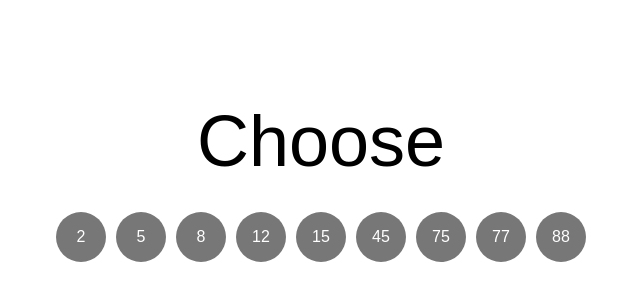
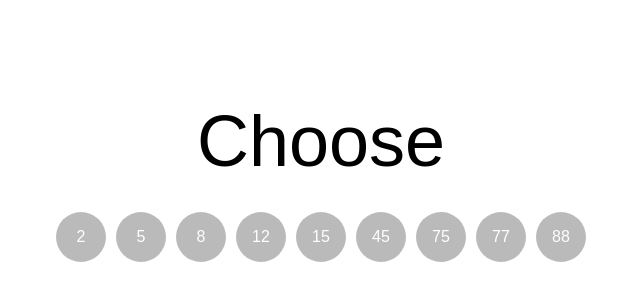
Before and after one commit to chardos/algorithm-viz, a React app: page / in a window 1280 px wide. Shown: the part 50-350 px from the top of the page, without its empty margins (319-959 px from the left). Built offline with nearby package versions, Linux system fonts and the light colour scheme; the HTML template or start-up script is replaced by a standard one.

Commit message:
Switch bubblesort to SingleNode

```diff
--- a/src/App.js
+++ b/src/App.js
@@ -7,8 +7,8 @@ class App extends Component {
   render() {
     return (
       <div className="App">
-          {<BinarySearchWrap />}
-          {/*<BubbleSortWrap />*/}
+          {/*<BinarySearchWrap />*/}
+          {<BubbleSortWrap />}
       </div>
     );
   }
--- a/src/components/BubbleSort/BubbleSort.js
+++ b/src/components/BubbleSort/BubbleSort.js
@@ -1,5 +1,6 @@
 import React, { Component } from 'react';
 import bubbleSortGenerator from './algorithm';
+import SingleNode from '../Common/SingleNode/SingleNode';
 import './BubbleSort.scss';
 
 export default class BubbleSortWrap extends Component {
@@ -48,7 +49,12 @@ export default class BubbleSortWrap extends Component {
                 <div className="binary-search-wrap" style={style}>
                     {this.state.array.map((number, i) => {
                         return(
-                            <div></div>
+                            <SingleNode
+                                key={number}
+                                position={i * 60}
+                            >
+                                {number}
+                            </SingleNode>
                         )
                     })}
                 </div>
```
